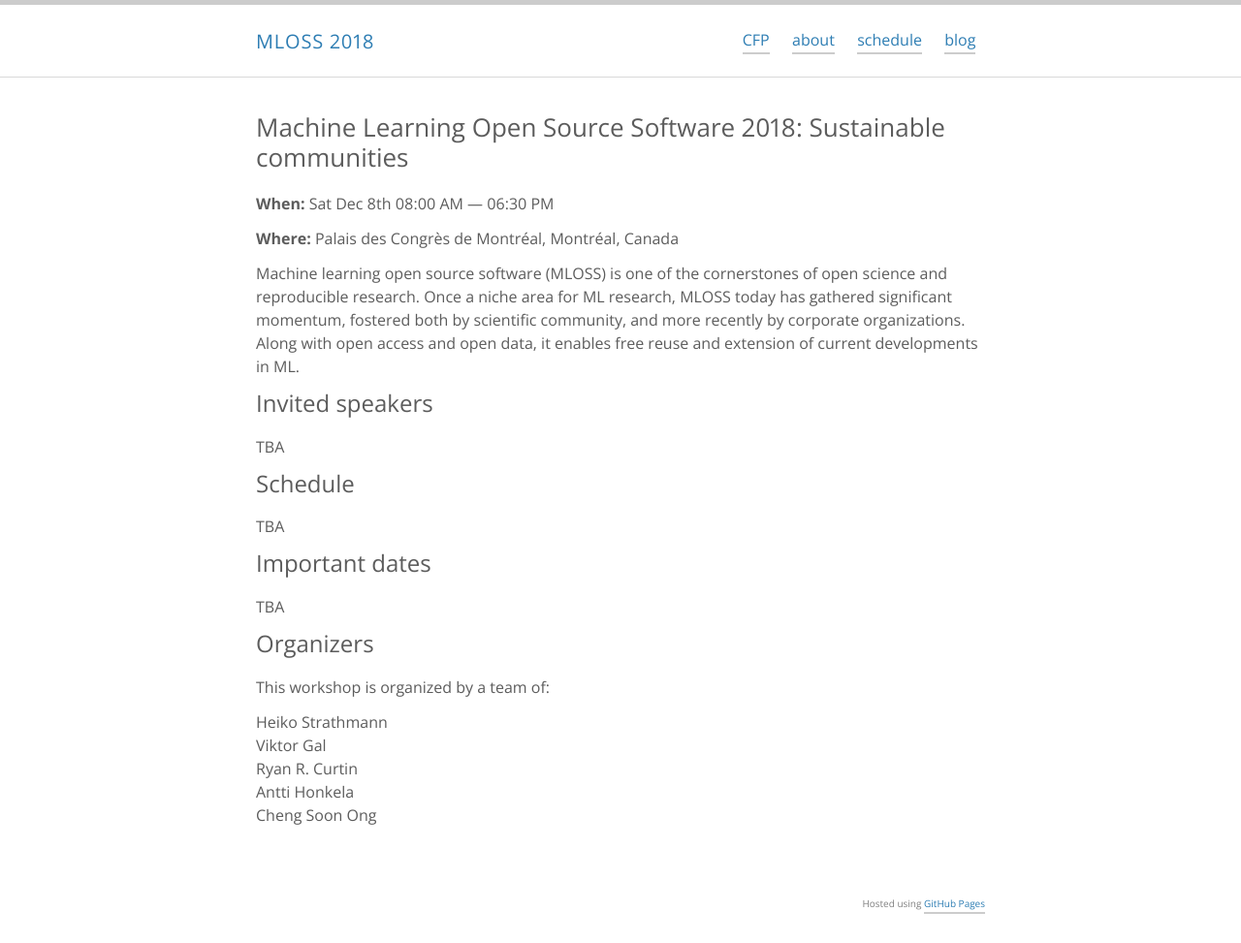
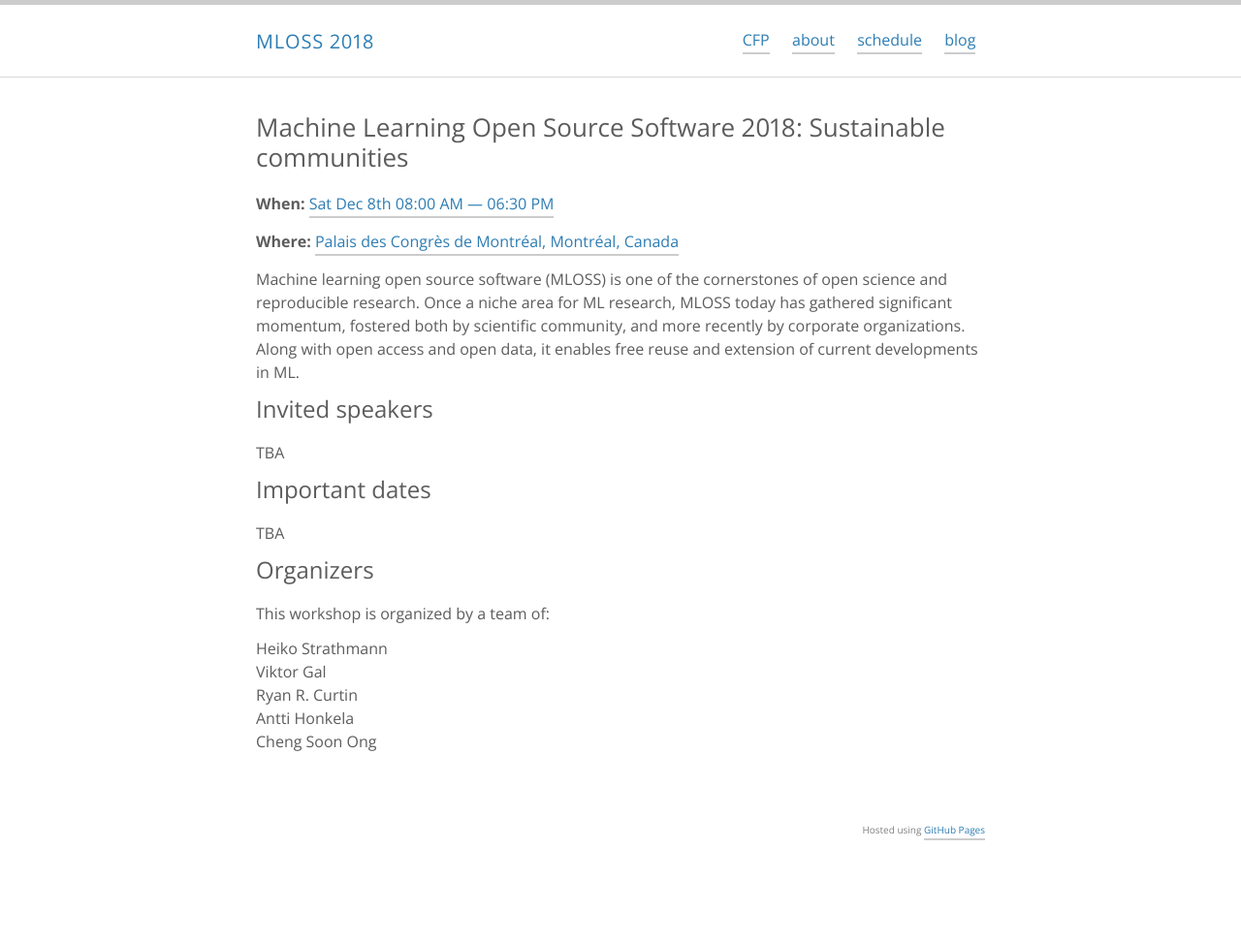
Before and after one commit to nips-2018-oss/nips-2018-oss.github.io, a Jekyll site: the page built from index.html, in a window 1280 px wide. Shown: the whole page at 97% size. Built offline with Jekyll 4.4.1, drawn with Linux system fonts in a browser that asks for light colours; the list of posts is cut into pages by our own code; after the commit the page ends 900 px from its top, so only the background shows below that.

Commit message:
Update title handling, add when/where links

```diff
--- a/_includes/description.md
+++ b/_includes/description.md
@@ -1,16 +1,12 @@
 ## Machine Learning Open Source Software 2018: Sustainable communities
 
-*When:* Sat Dec 8th 08:00 AM &mdash; 06:30 PM
+*When:* [Sat Dec 8th 08:00 AM &mdash; 06:30 PM](https://calendar.google.com/event?action=TEMPLATE&amp;tmeid=MDNnM2ljaXQzbWsxbWtlZHJhaHNxZm0yODAgNDBhZnZlM29wdHEwOTFtc2UxdnNpbDMwNjBAZw&amp;tmsrc=40afve3optq091mse1vsil3060%40group.calendar.google.com)
 
-*Where:* Palais des Congrès de Montréal, Montréal, Canada
+*Where:* [Palais des Congrès de Montréal, Montréal, Canada](https://congresmtl.com/en/)
 
 Machine learning open source software (MLOSS) is one of the cornerstones of open science and reproducible research. Once a niche area for ML research, MLOSS today has gathered significant momentum, fostered both by scientific community, and more recently by corporate organizations. Along with open access and open data, it enables free reuse and extension of current developments in ML.
 
 ### Invited speakers
-
-TBA
-
-### Schedule
 
 TBA
 
--- a/_includes/head.html
+++ b/_includes/head.html
@@ -5,16 +5,16 @@
   <meta name="viewport" content="width=device-width, initial-scale=1">
 
   {% assign page_title = '' %}
-  {% if page.title == "Main" %}
-      {% capture page_title %}
-        {{ site.title }}
-      {% endcapture %}
-  {% endif %}
+
 
   {% if page.title == "Blog" %}
       {% capture page_title %}
+      {{ page.title }} | {{ site.title }}
+        {%if paginator and paginator.page != 1 %} - Page {{ paginator.page }}{% endif %}
+      {% endcapture %}
+  {% elsif page.title == "Main" %}
+      {% capture page_title %}
         {{ site.title }}
-        {%if paginator and paginator.page != 1 %} - Page {{ paginator.page }}{% endif %}
       {% endcapture %}
   {% else %}
       {% capture page_title %}
--- a/assets/scss/base/_typography.scss
+++ b/assets/scss/base/_typography.scss
@@ -19,7 +19,7 @@
   font-size: $base-font-size;
   line-height: $heading-line-height;
   margin: 0 0 $small-spacing;
-  font-weight: 400;
+  font-weight: 300;
 }
 
 h1 {
```
